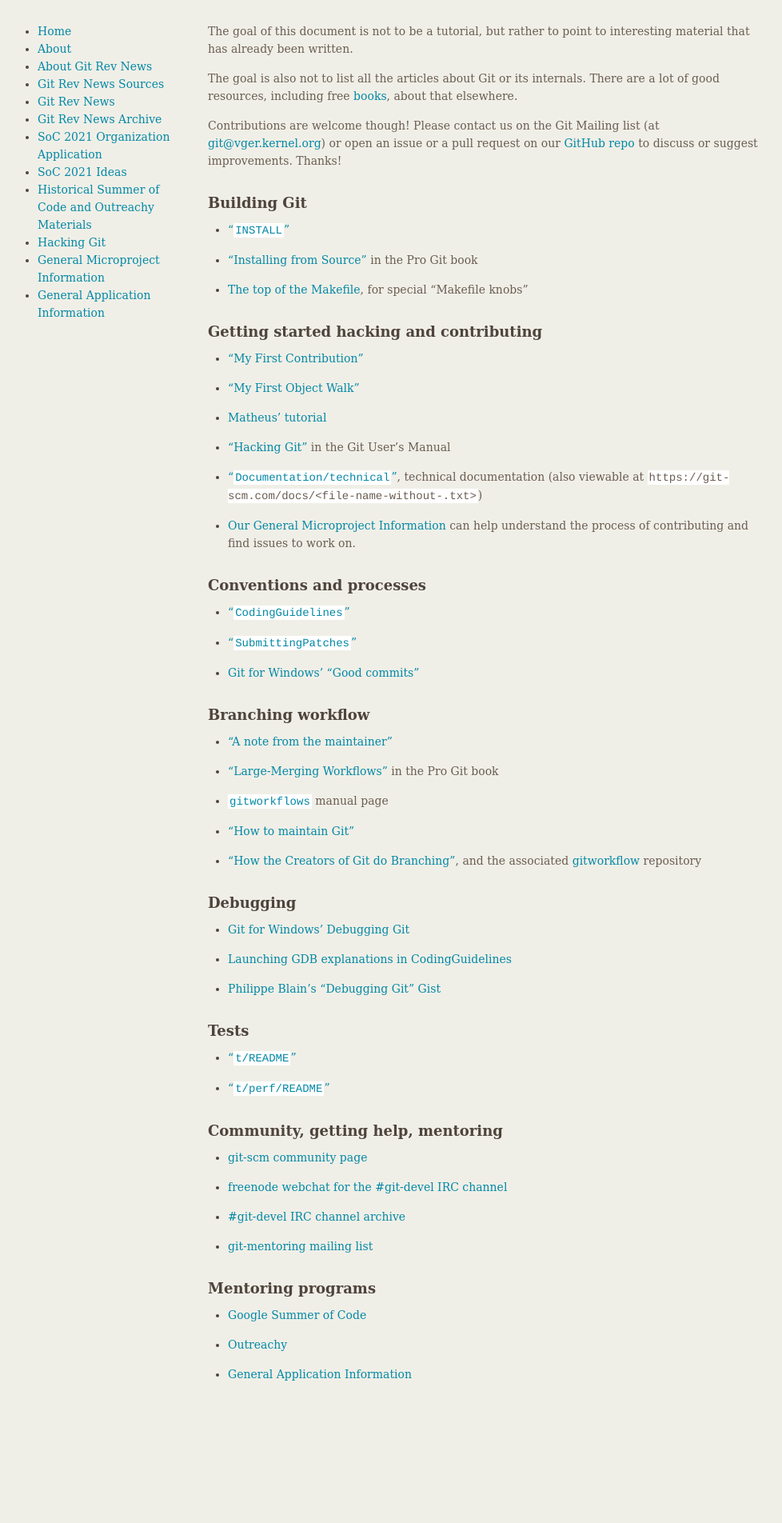
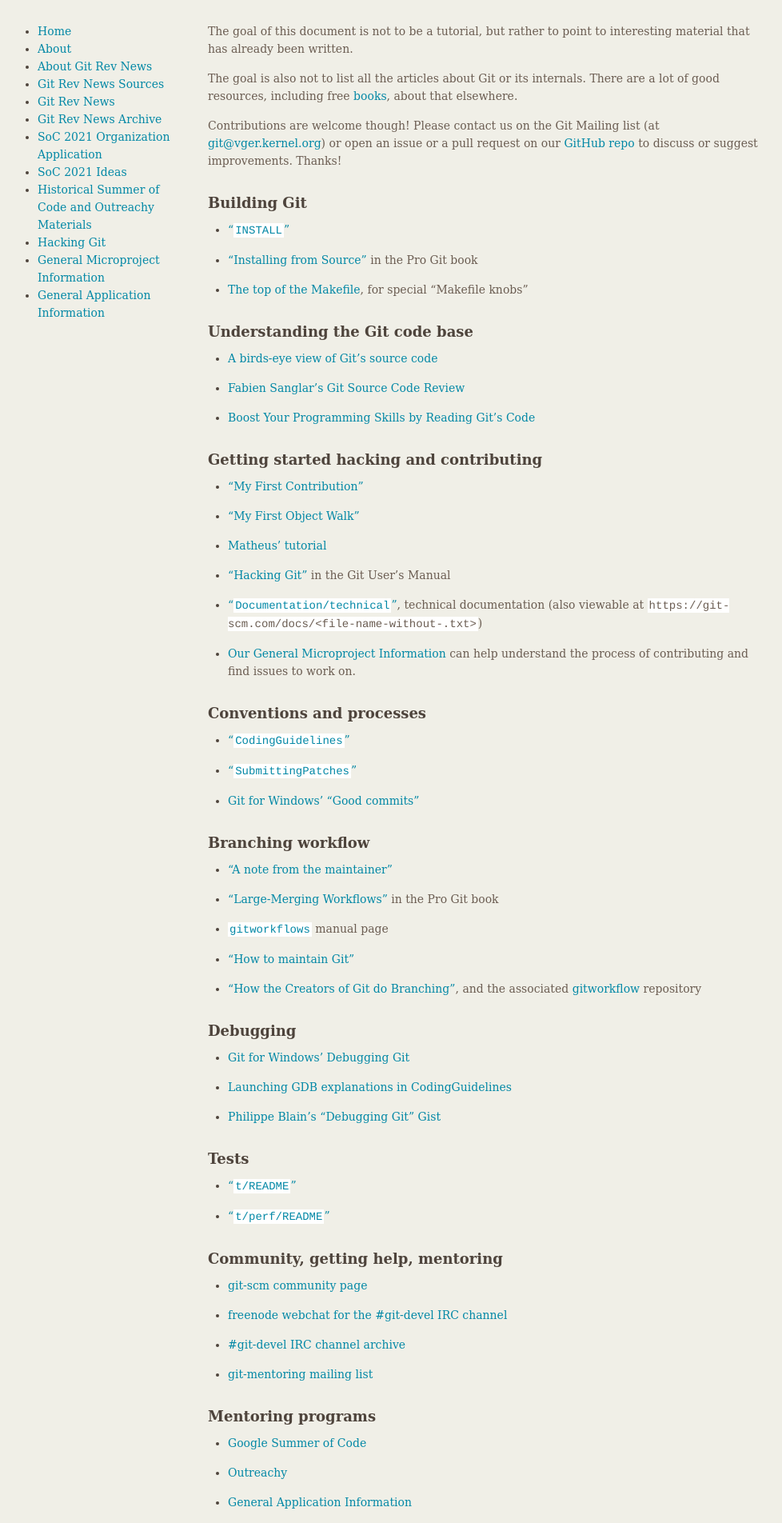
Before and after one commit to git/git.github.io, a Jekyll site: the page built from Hacking-Git.md, in a window 1280 px wide. Shown: the whole page at 80% size, without its empty margins (149-1127 px from the left). Built offline with Jekyll 4.4.1, drawn with Linux system fonts in a browser that asks for light colours; before the commit the page ends 1744 px from its top, so only the background shows below that.

Commit message:
Hacking-Git: add an 'Understanding the Git code base' section

```diff
--- a/Hacking-Git.md
+++ b/Hacking-Git.md
@@ -23,6 +23,14 @@
 * ["Installing from Source"](https://git-scm.com/book/en/v2/Getting-Started-Installing-Git#_installing_from_source) in the Pro Git book
 
 * [The top of the Makefile](https://github.com/git/git/blob/master/Makefile), for special "Makefile knobs"
+
+## Understanding the Git code base
+
+* [A birds-eye view of Git’s source code](https://git-scm.com/docs/user-manual#birdview-on-the-source-code)
+
+* [Fabien Sanglar's Git Source Code Review](https://fabiensanglard.net/git_code_review/architecture.php)
+
+* [Boost Your Programming Skills by Reading Git's Code](https://www.freecodecamp.org/news/boost-programming-skills-read-git-code/)
 
 ## Getting started hacking and contributing
 
```
